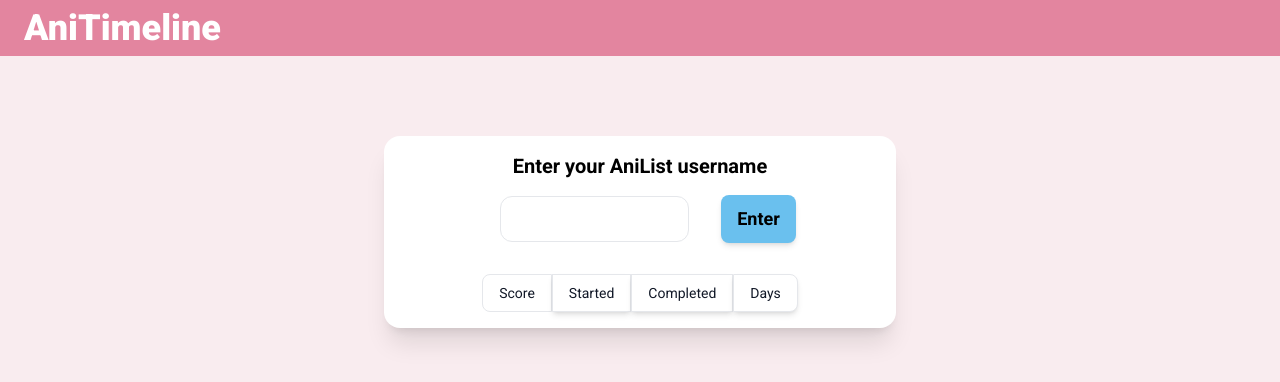
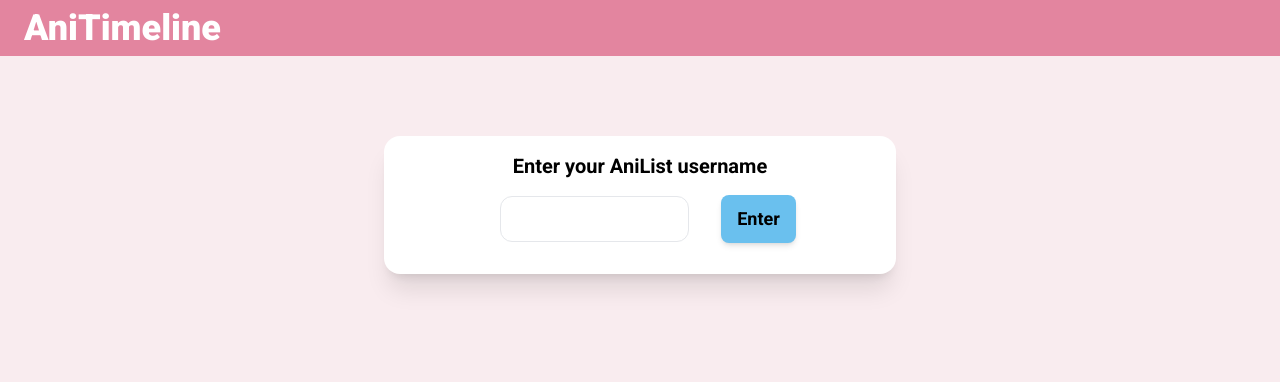
Before and after one commit to bookpanda/AniTimeline, a Next.js app in the folder apps/client/: page / in a window 1280 px wide. Shown: the top 382 px of the page. Built offline with nearby package versions, Linux system fonts and the light colour scheme; no server answers; a web font is replaced by a local one.

Commit message:
fix: instant-loading button

```diff
--- a/apps/client/src/core/contexts/data/dataProvider.tsx
+++ b/apps/client/src/core/contexts/data/dataProvider.tsx
@@ -13,12 +13,16 @@ export const DataProvider: FC<PropsWithChildren> = ({ children }) => {
   useEffect(() => {
     if (username !== "") {
       enterData(username, sort);
+    } else {
+      setData(initState);
     }
   }, [sort]);
   const enterData = (username: string, sort: string) => {
     if (username !== "") {
       fetchData(username, sort).then((data) => setData(data));
       console.log(data);
+    } else {
+      setData(initState);
     }
   };
   return (
--- a/apps/client/src/modules/InputModule/InputModule.tsx
+++ b/apps/client/src/modules/InputModule/InputModule.tsx
@@ -9,7 +9,7 @@ import { ButtonGroup } from "./components/ButtonGroup";
 export const InputModule: FC = () => {
   const appContext = useAppContext();
   const dataContext = useDataContext();
-  const { setSort, setUsername, sort, username } = appContext;
+  const { setUsername, sort, username } = appContext;
   const { enterData } = dataContext;
   return (
     <div className="mt-20 flex w-full flex-col items-center justify-center rounded-2xl bg-white p-4 shadow-xl lg:w-2/5">
@@ -23,9 +23,11 @@ export const InputModule: FC = () => {
         />
         <Button onClick={() => enterData(username, sort)}>Enter</Button>
       </div>
-      <div className="mt-4">
-        <ButtonGroup />
-      </div>
+      {username && (
+        <div className="mt-4 flex space-x-4">
+          <ButtonGroup />
+        </div>
+      )}
     </div>
   );
 };
--- a/apps/client/src/modules/InputModule/components/ButtonGroup.tsx
+++ b/apps/client/src/modules/InputModule/components/ButtonGroup.tsx
@@ -1,6 +1,6 @@
 import React, { FC, useState } from "react";
 
-import { useAppContext, useDataContext } from "$core/contexts";
+import { useAppContext } from "$core/contexts";
 
 import { ButtonMember } from "./ButtonMember";
 
@@ -33,9 +33,7 @@ export const ButtonGroup: FC = () => {
   ];
   const [buttonState, setButtonState] = useState(initState);
   const AppContext = useAppContext();
-  const { username } = AppContext;
-  const dataContext = useDataContext();
-  const { enterData } = dataContext;
+  const { setSort } = AppContext;
   const click = (index: number) => {
     setButtonState((oldState) => {
       const newState = oldState;
@@ -50,7 +48,7 @@ export const ButtonGroup: FC = () => {
       }
       return newState;
     });
-    enterData(username, buttonState[index].sort);
+    setSort(buttonState[index].sort);
   };
 
   return (
```
